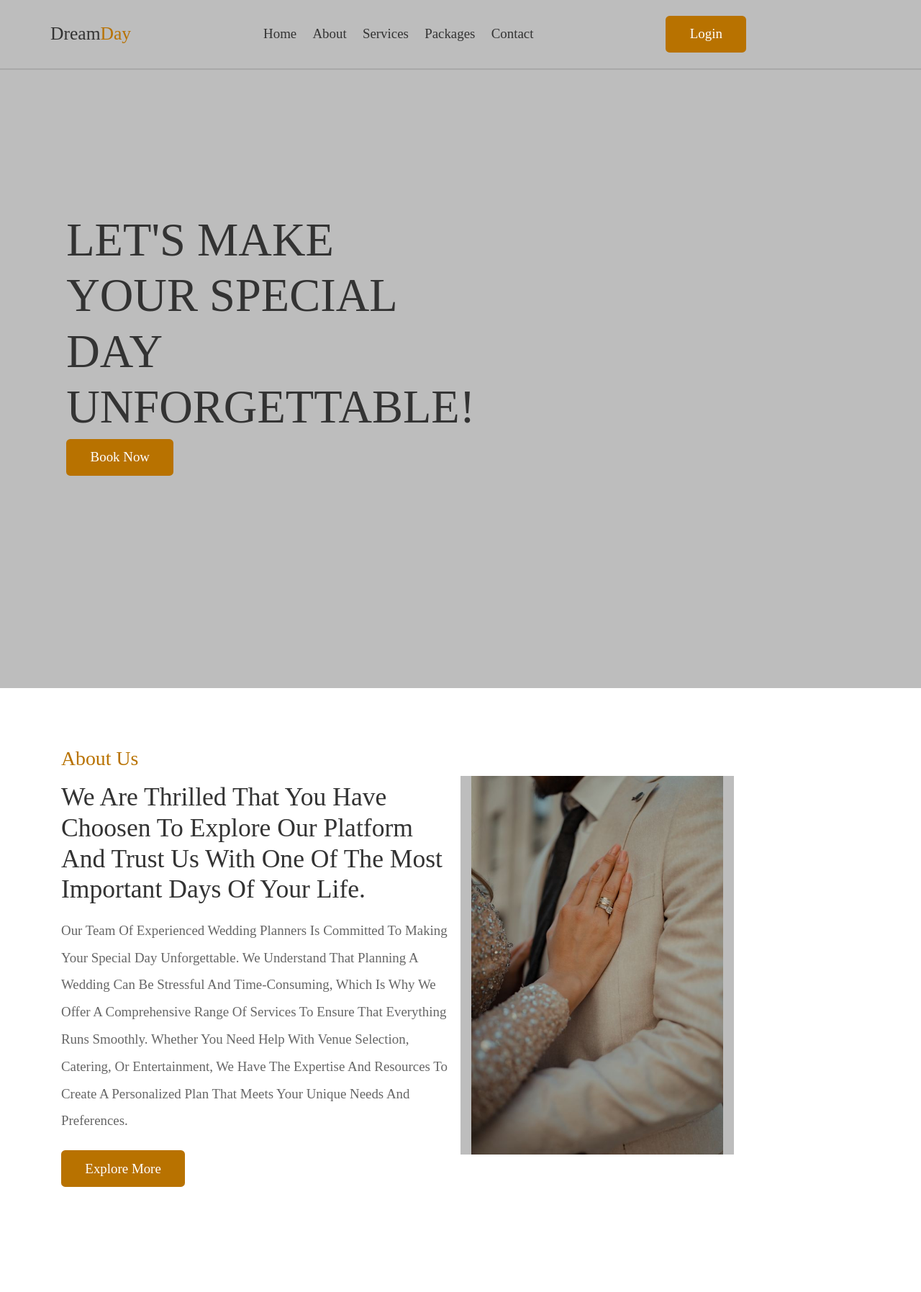
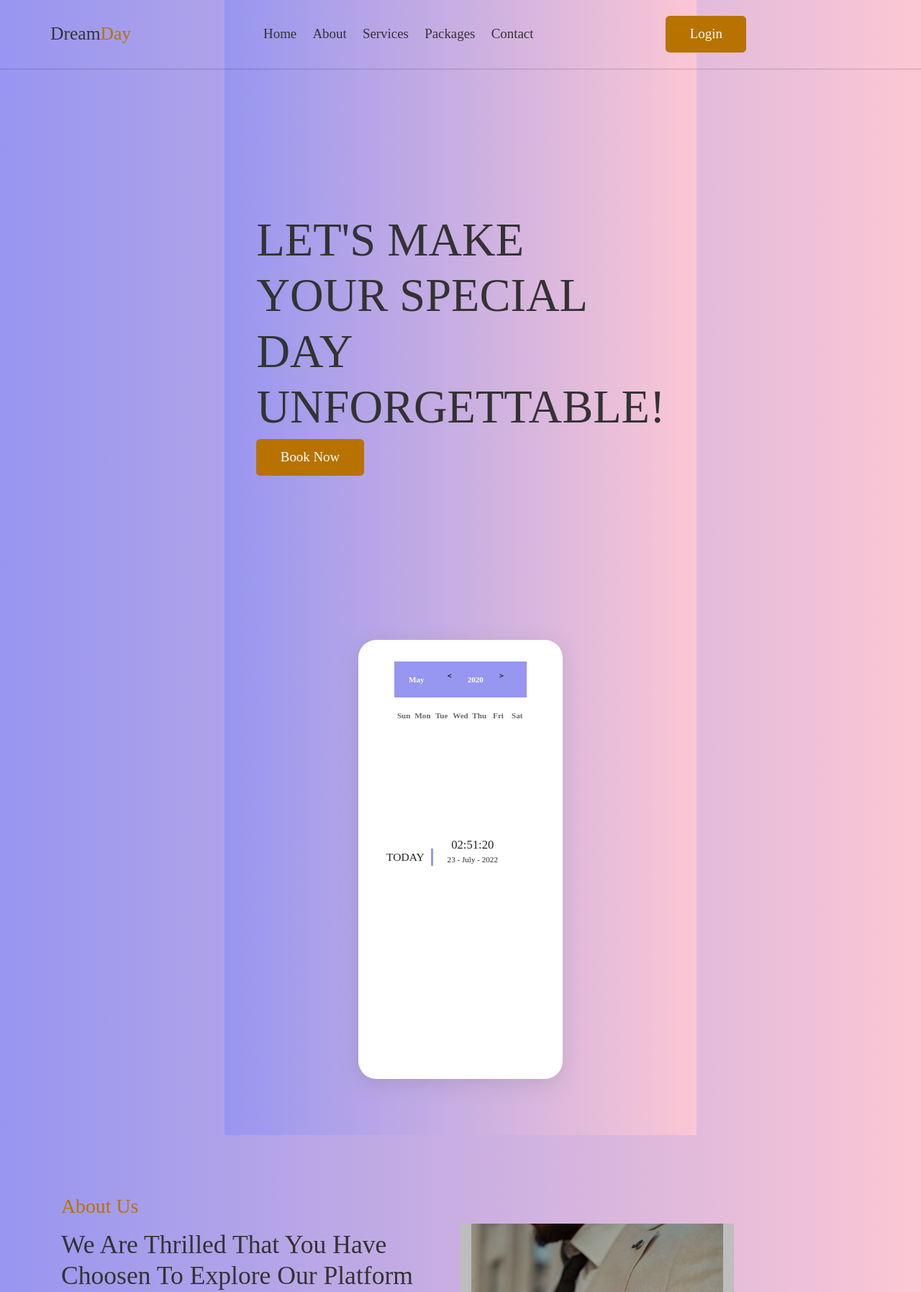
Before and after one commit to munazzahammf/wedding-plan, a PHP site: page / in a window 1280 px wide. Shown: the top 1795 px of the page at 72% size. Run offline with PHP 8.4, Linux system fonts and the light colour scheme; some web fonts are replaced.

Commit message:
cal system include

```diff
--- /dev/null
+++ b/css/cal.css
@@ -0,0 +1,349 @@
+:root {
+      --dark-text: #f8fbff;
+      --light-body: #f3f8fe;
+      --light-main: #fdfdfd;
+      --light-second: #c3c2c8;
+      --light-hover: #f0f0f0;
+      --light-text: #151426;
+      --light-btn: #9796f0;
+      --blue: #0000ff;
+      --white: #fff;
+      --shadow: rgba(100, 100, 111, 0.2) 0px 7px 29px 0px;
+      --font-family: consolas;
+}
+
+* {
+      padding: 0;
+      margin: 0;
+      box-sizing: border-box;
+}
+
+html,
+body {
+      place-items: center;
+      font-family: var(--font-family);
+      background: linear-gradient(to right, #9796f0, #fbc7d4);
+      overflow: hidden;
+}
+
+.contianer {
+      width: max-content;
+      height: max-content;
+      position: relative;
+      display: flex;
+      padding: 2% 0px 0px 0px;
+      justify-content: center;
+      top: 10%;
+      right: 0%;
+      width: 100%;
+      height: 100%;
+}
+
+.calendar {
+      height: 610px;
+      width: max-content;
+      background-color: white;
+      border-radius: 25px;
+      overflow: hidden;
+      padding: 30px 50px 0px 50px;
+}
+
+.calendar {
+      box-shadow: var(--shadow);
+}
+
+.calendar-header {
+      background: #9796f0;
+      display: flex;
+      justify-content: space-between;
+      align-items: center;
+      font-weight: 700;
+      color: var(--white);
+      padding: 10px;
+}
+
+.calendar-body {
+      pad: 10px;
+}
+
+.calendar-week-days {
+      display: grid;
+      grid-template-columns: repeat(7, 1fr);
+      font-weight: 600;
+      cursor: pointer;
+      color: rgb(104, 104, 104);
+}
+
+.calendar-week-days div:hover {
+      color: black;
+      transform: scale(1.2);
+      transition: all .2s ease-in-out;
+}
+
+.calendar-week-days div {
+      display: grid;
+      place-items: center;
+      color: var(--bg-second);
+      height: 50px;
+}
+
+.calendar-days {
+      display: grid;
+      grid-template-columns: repeat(7, 1fr);
+      gap: 2px;
+      color: var(--color-txt);
+}
+
+.calendar-days div {
+      width: 37px;
+      height: 33px;
+      display: flex;
+      align-items: center;
+      justify-content: center;
+      padding: 5px;
+      position: relative;
+      cursor: pointer;
+      animation: to-top 1s forwards;
+}
+
+.month-picker {
+      padding: 5px 10px;
+      border-radius: 10px;
+      cursor: pointer;
+}
+
+.month-picker:hover {
+      background-color: var(--color-hover);
+}
+
+.month-picker:hover {
+      color: var(--color-txt);
+}
+
+.year-picker {
+      display: flex;
+      align-items: center;
+}
+
+.year-change {
+      height: 30px;
+      width: 30px;
+      border-radius: 50%;
+      display: grid;
+      place-items: center;
+      margin: 0px 10px;
+      cursor: pointer;
+}
+
+.year-change:hover {
+      background-color: var(--light-btn);
+      transition: all .2s ease-in-out;
+      transform: scale(1.12);
+}
+
+.year-change:hover pre {
+      color: var(--bg-body);
+}
+
+.calendar-footer {
+      padding: 10px;
+      display: flex;
+      justify-content: flex-end;
+      align-items: center;
+}
+
+#year:hover {
+      cursor: pointer;
+      transform: scale(1.2);
+      transition: all 0.2 ease-in-out;
+}
+
+.calendar-days div span {
+      position: absolute;
+}
+
+.calendar-days div:hover {
+      transition: width 0.2s ease-in-out, height 0.2s ease-in-out;
+      background-color: #fbc7d4;
+      border-radius: 20%;
+      color: var(--dark-text);
+}
+
+.calendar-days div.current-date {
+      color: var(--dark-text);
+      background-color: var(--light-btn);
+      border-radius: 20%;
+}
+
+.month-list {
+      position: relative;
+      left: 0;
+      top: -50px;
+      background-color: #ebebeb;
+      color: var(--light-text);
+      display: grid;
+      grid-template-columns: repeat(3, auto);
+      gap: 5px;
+      border-radius: 20px;
+}
+
+.month-list>div {
+      display: grid;
+      place-content: center;
+      margin: 5px 10px;
+      transition: all 0.2s ease-in-out;
+}
+
+.month-list>div>div {
+      border-radius: 15px;
+      padding: 10px;
+      cursor: pointer;
+}
+
+.month-list>div>div:hover {
+      background-color: var(--light-btn);
+      color: var(--dark-text);
+      transform: scale(0.9);
+      transition: all 0.2s ease-in-out;
+}
+
+.month-list.show {
+      visibility: visible;
+      pointer-events: visible;
+      transition: 0.6s ease-in-out;
+      animation: to-left .71s forwards;
+}
+
+.month-list.hideonce {
+      visibility: hidden;
+}
+
+.month-list.hide {
+      animation: to-right 1s forwards;
+      visibility: none;
+      pointer-events: none;
+}
+
+.date-time-formate {
+      width: max-content;
+      height: max-content;
+      font-family: Dubai Light, Century Gothic;
+      position: relative;
+      display: inline;
+      top: 140px;
+      justify-content: center;
+}
+
+.day-text-formate {
+      font-family: Microsoft JhengHei UI;
+      font-size: 1.4rem;
+      padding-right: 5%;
+      border-right: 3px solid #9796f0;
+      position: absolute;
+      left: -1rem;
+}
+
+.date-time-value {
+      display: block;
+      height: max-content;
+      width: max-content;
+      position: relative;
+      left: 40%;
+      top: -18px;
+      text-align: center;
+}
+
+.time-formate {
+      font-size: 1.5rem;
+}
+
+.time-formate.hideTime {
+      animation: hidetime 1.5s forwards;
+}
+
+.day-text-formate.hidetime {
+      animation: hidetime 1.5s forwards;
+}
+
+.date-formate.hideTime {
+      animation: hidetime 1.5s forwards;
+}
+
+.day-text-formate.showtime {
+      animation: showtime 1s forwards;
+}
+
+.time-formate.showtime {
+      animation: showtime 1s forwards;
+}
+
+.date-formate.showtime {
+      animation: showtime 1s forwards;
+}
+
+@keyframes to-top {
+      0% {
+            transform: translateY(0);
+            opacity: 0;
+      }
+
+      100% {
+            transform: translateY(100%);
+            opacity: 1;
+      }
+}
+
+@keyframes to-left {
+      0% {
+            transform: translatex(230%);
+            opacity: 1;
+      }
+
+      100% {
+            transform: translatex(0);
+            opacity: 1;
+      }
+}
+
+@keyframes to-right {
+      10% {
+            transform: translatex(0);
+            opacity: 1;
+      }
+
+      100% {
+            transform: translatex(-150%);
+            opacity: 1;
+      }
+}
+
+@keyframes showtime {
+      0% {
+            transform: translatex(250%);
+            opacity: 1;
+      }
+
+      100% {
+            transform: translatex(0%);
+            opacity: 1;
+      }
+}
+
+@keyframes hidetime {
+      0% {
+            transform: translatex(0%);
+            opacity: 1;
+      }
+
+      100% {
+            transform: translatex(-370%);
+            opacity: 1;
+      }
+}
+
+@media (max-width:375px) {
+      .month-list>div {
+
+            margin: 5px 0px;
+      }
+}
--- a/css/style.css
+++ b/css/style.css
@@ -107,7 +107,7 @@ section {
 }
 
 .home {
-      background-color: #bdbdbd;
+       background: linear-gradient(to right, #9796f0, #fbc7d4);
 }
 
 .home .content {
--- a/index.php
+++ b/index.php
@@ -21,6 +21,10 @@
 
    <!--  css file link  -->
    <link rel="stylesheet" href="css/style.css">
+   <link rel="stylesheet" href="css/cal.css">
+
+   <!-- java script link -->
+    <script src="java-script/cal.js"></script>
 
 </head>
 <body>
@@ -61,12 +65,58 @@
 
    <div class="container">
 
-      <div class="row min-vh-100 align-items-center">
+   <div class="row min-vh-100 align-items-center">
          <div class="content text-center text-md-left">
             <h3>Let's Make Your Special Day Unforgettable!</h3>
             <a href="#contact" class="link-btn">Book Now</a>
          </div>
       </div>
+
+   <!-- calender system start-->
+
+    <div class="contianer">
+      <div class="calendar">
+        <div class="calendar-header">
+          <span class="month-picker" id="month-picker"> May </span>
+          <div class="year-picker" id="year-picker">
+            <span class="year-change" id="pre-year">
+              <pre><</pre>
+            </span>
+            <span id="year">2020 </span>
+            <span class="year-change" id="next-year">
+              <pre>></pre>
+            </span>
+          </div>
+        </div>
+
+        <div class="calendar-body">
+          <div class="calendar-week-days">
+            <div>Sun</div>
+            <div>Mon</div>
+            <div>Tue</div>
+            <div>Wed</div>
+            <div>Thu</div>
+            <div>Fri</div>
+            <div>Sat</div>
+          </div>
+          <div class="calendar-days"></div>
+        </div>
+        <div class="calendar-footer"></div>
+        <div class="date-time-formate">
+          <div class="day-text-formate">TODAY</div>
+          <div class="date-time-value">
+            <div class="time-formate">02:51:20</div>
+            <div class="date-formate">23 - july - 2022</div>
+          </div>
+        </div>
+        <div class="month-list"></div>
+      </div>
+    </div>
+
+
+   <!-- calender system ends-->
+
+
 
    </div>
 
```
Also changed, not shown: java-script/cal.js (added, +155 -0 lines).
